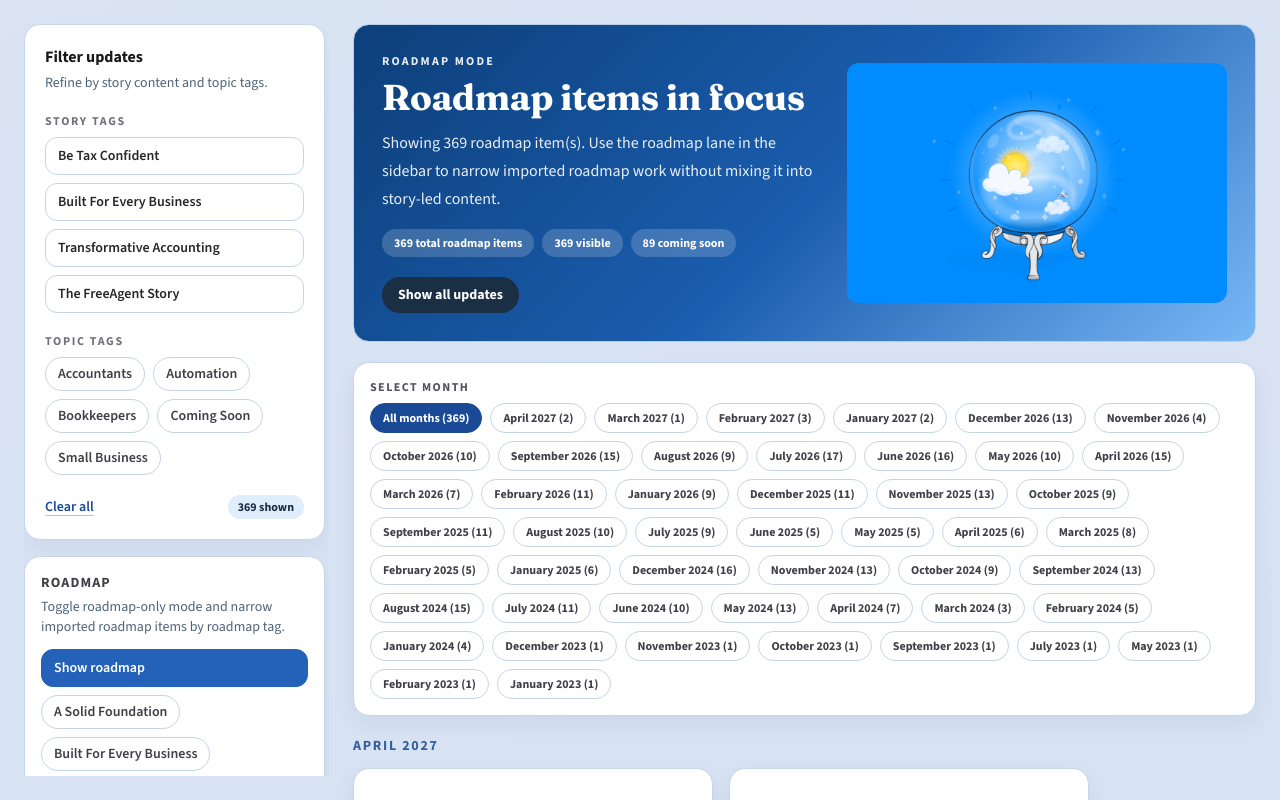
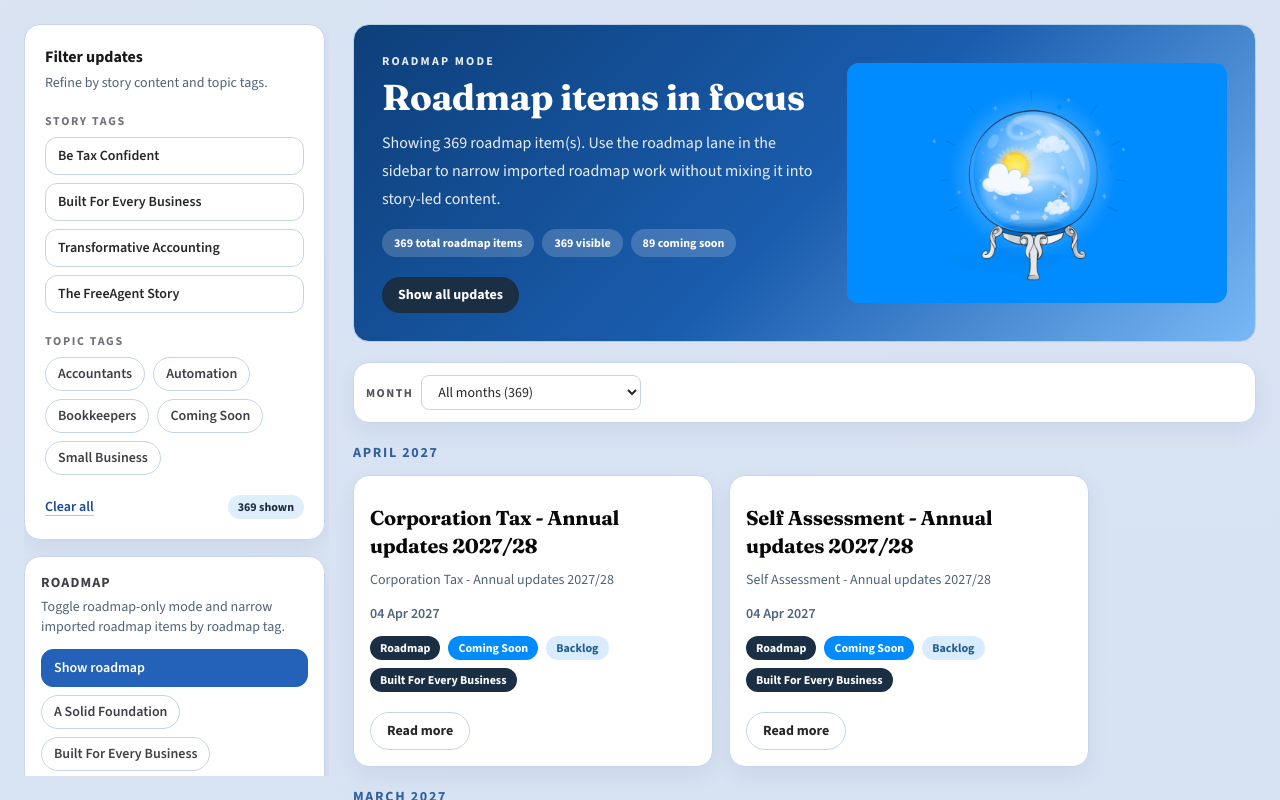
Before and after one commit to craigcwaveformlabs/product-updates, a Next.js app: page / in a window 1280 px wide. Both pictures are taken after a click on the button "Show roadmap". Shown: the top 800 px of the page. Built offline with nearby package versions, Linux system fonts and the light colour scheme.

Commit message:
month select as a single chip

```diff
--- a/app/page.tsx
+++ b/app/page.tsx
@@ -690,36 +690,33 @@
           </div>
           {isRoadmapPanelActive ? (
             <section aria-label="Roadmap updates by month" className="space-y-5">
-              <div className="brand-panel rounded-2xl p-4">
-                <h2 className="text-xs font-bold uppercase tracking-[0.12em] text-zinc-600">Select month</h2>
-                <div className="mt-2 flex flex-wrap gap-2">
-                  <button
-                    type="button"
-                    onClick={() => setSelectedRoadmapMonth(null)}
-                    className={`rounded-full border px-3 py-1.5 text-xs font-bold transition ${
-                      selectedRoadmapMonth === null
-                        ? "border-[#1a4a96] bg-[#1a4a96] text-white"
-                        : "border-[#c5d5e8] bg-white text-zinc-700 hover:border-[#2461b8]"
-                    }`}
-                    aria-pressed={selectedRoadmapMonth === null}
+              <div className="brand-panel rounded-2xl p-3">
+                <div className="flex flex-wrap items-center gap-2">
+                  <label htmlFor="roadmap-month-select" className="text-xs font-bold uppercase tracking-[0.12em] text-zinc-600">
+                    Month
+                  </label>
+                  <select
+                    id="roadmap-month-select"
+                    value={selectedRoadmapMonth ?? ""}
+                    onChange={(event) => setSelectedRoadmapMonth(event.target.value || null)}
+                    className="min-w-[220px] rounded-lg border border-[#c5d5e8] bg-white px-3 py-1.5 text-sm text-zinc-800"
                   >
-                    All months ({visibleRoadmapUpdates.length})
-                  </button>
-                  {roadmapMonthOptions.map((month) => (
+                    <option value="">All months ({visibleRoadmapUpdates.length})</option>
+                    {roadmapMonthOptions.map((month) => (
+                      <option key={month.key} value={month.key}>
+                        {month.label} ({month.count})
+                      </option>
+                    ))}
+                  </select>
+                  {selectedRoadmapMonth ? (
                     <button
-                      key={month.key}
                       type="button"
-                      onClick={() => setSelectedRoadmapMonth(month.key)}
-                      className={`rounded-full border px-3 py-1.5 text-xs font-bold transition ${
-                        selectedRoadmapMonth === month.key
-                          ? "border-[#1a4a96] bg-[#1a4a96] text-white"
-                          : "border-[#c5d5e8] bg-white text-zinc-700 hover:border-[#2461b8]"
-                      }`}
-                      aria-pressed={selectedRoadmapMonth === month.key}
+                      onClick={() => setSelectedRoadmapMonth(null)}
+                      className="rounded-full border border-[#c5d5e8] bg-white px-3 py-1 text-xs font-semibold text-zinc-700 hover:border-[#2461b8]"
                     >
-                      {month.label} ({month.count})
+                      Reset
                     </button>
-                  ))}
+                  ) : null}
                 </div>
               </div>
 
```
